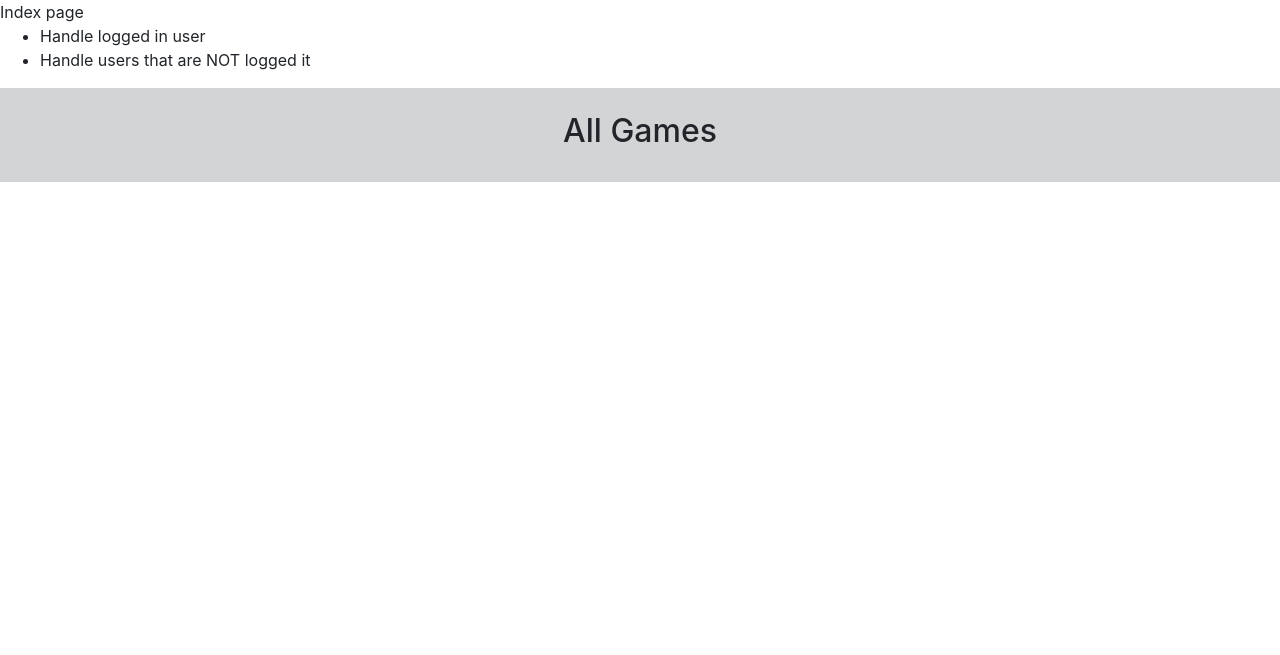
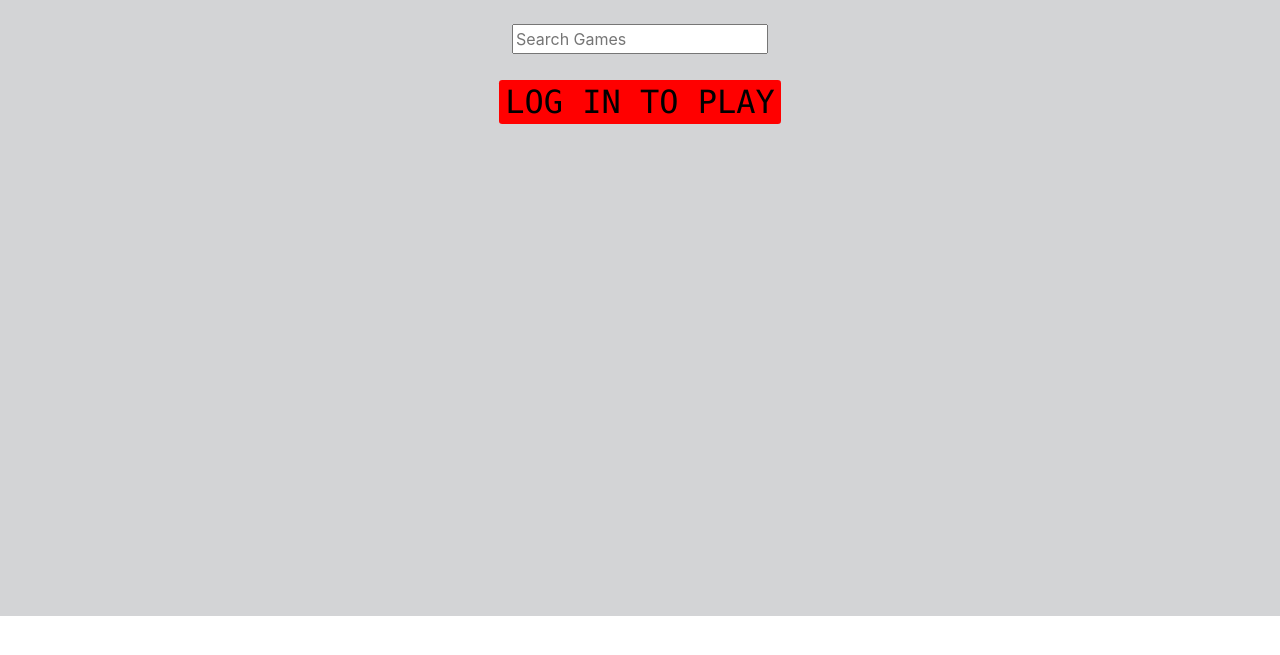
Before and after one commit to boshhy/Capstone, a Django app: page / in a window 1280 px wide. Shown: the part 56-711 px from the top of the page. Run offline with Django 3.2, Linux system fonts and the light colour scheme; data that the repository does not hold is empty; some libraries are stand-ins or nearby versions.

Commit message:
Handled logged out user

```diff
--- a/capstone/static/capstone/styles.css
+++ b/capstone/static/capstone/styles.css
@@ -47,3 +47,21 @@
     max-width: 300px;
     /* border: 10px solid red; */
 }
+
+#not_found {
+    text-align: center;
+    align-items: center;
+}
+
+.content {
+    background-color: #d3d4d6;
+    min-height: 77vh;
+}
+
+#not_logged {
+    text-align: center;
+}
+
+#div_search {
+    text-align: center;
+}
--- a/capstone/templates/capstone/index.html
+++ b/capstone/templates/capstone/index.html
@@ -1,15 +1,34 @@
 {% extends "capstone/layout.html" %}
 
 {% block body %}
-    Index page
-    <ul>
-        <li>Handle logged in user</li>
-        <li>Handle users that are NOT logged it</li>
-    </ul>
 
-    <div class="center" style="background-color: #d3d4d6;"> <br>
-        <h2 style="text-align: center;">All Games</h2>
+
+    <div class="center content">
         <br>
+        <div id="div_search">
+            <form action="{% url 'search' %}" method="GET">
+                {% csrf_token %}
+                <input class="search" type="text" name="q" placeholder="Search Games">
+            </form>
+        </div>
+        {% if user.is_authenticated %}
+            <br>
+            <h2 style="text-align: center; margin: 0px;">All Games</h2>
+            <br>
+        {% else %}
+            <br>
+            <div style="text-align: center;">
+                <kbd style="background-color: red; color: black;  font-size: 32px;">
+                    LOG IN TO PLAY
+                </kbd>
+            </div>
+            <br>
+        {% endif %}
+        <div id="not_found">
+            {% if nothing_found %}
+                <kbd style="background-color: red;">Sorry nothing found.</kbd>
+            {% endif %}
+        </div>
         <div class="container-fluid">
             <div class="row" style="margin-left: 100px; margin-right: 0px;">
                 {% for game in all_games %}
--- a/capstone/urls.py
+++ b/capstone/urls.py
@@ -13,4 +13,5 @@ urlpatterns = [
     #path("snake", views.snake, name='snake'),
     path("score", views.score, name='score'),
     path("update_score/<str:game>", views.update_score, name="update"),
+    path("search", views.search, name='search'),
 ]
--- a/capstone/views.py
+++ b/capstone/views.py
@@ -127,3 +127,36 @@ def update_score(request, game):
     game_id = Game.objects.get(title=game)
     top_points = Score.objects.filter(game=game_id).order_by('-points')
     return JsonResponse([score.serialize() for score in top_points], safe=False)
+
+
+def search(request):
+    if request.method == "GET":
+        # Gets the search and games and assigns them to variables
+        the_search = request.GET.get("q").lower()
+        all_games = Game.objects.all()
+        the_list = []
+
+        # Look at all the games and see if any game.name matches with the_search
+        for game in all_games:
+            if the_search == game.name.lower():
+                return HttpResponseRedirect(reverse("game", args=[game.title]))
+
+        # Look through the game names for matching substring
+        for game in all_games:
+            if the_search in game.name.lower():
+                # If substring matches entry add entry to the_list
+                the_list.append(game)
+
+        # If nothing was found return proper response
+        if not the_list:
+            return render(request, "capstone/index.html", {
+                "nothing_found": True
+            })
+
+        # Display the games that match the substring
+        return render(request, "capstone/index.html", {
+            "nothing_found": False,
+            "all_games": the_list
+        })
+    else:
+        return HttpResponse("An error occured")
```
Also changed, not shown: capstone/templates/capstone/game.html (+16 -0 lines).
